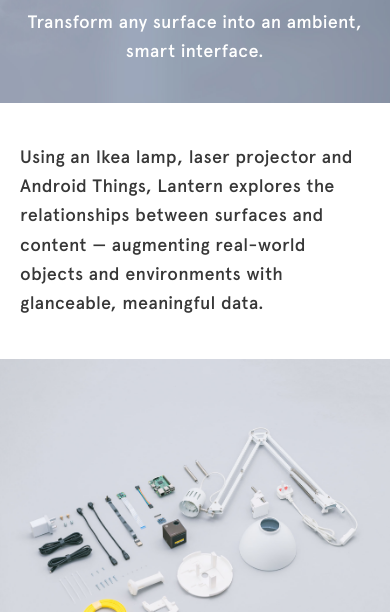
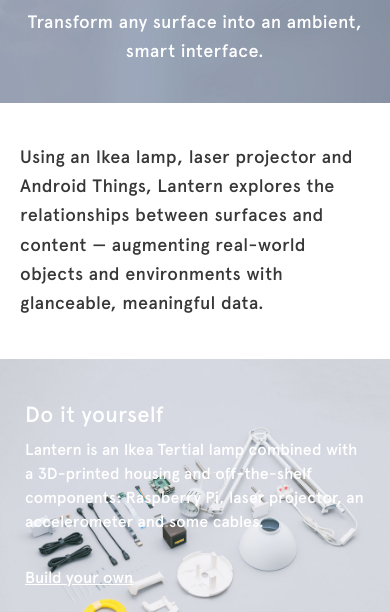
Before and after one commit to teguhpl/nordprojects.github.io, a Jekyll site: the page built from lantern/index.html, in a window 390 px wide. Shown: the part 455-1067 px from the top of the page. Built offline with Jekyll 4.4.1, drawn with Linux system fonts in a browser that asks for light colours; grey boxes are pictures that could not be loaded.

Commit message:
Layout fixes on vision page

```diff
--- a/lantern/index.html
+++ b/lantern/index.html
@@ -33,6 +33,9 @@ breadcrumb:
       left: 54%;
       bottom: 0;
     }
+    .hero-textbox {
+      padding: 0 20px;
+    }
     .hero-bg {
       padding-top: 56.25%;
       width: 100%;
@@ -65,6 +68,12 @@ breadcrumb:
         /* line-height: 30px;
         letter-spacing: 0.64px; */
       }
+      .hero-textbox {
+        position: absolute;
+        left: 59%;
+        width: 413px;
+        max-width: 36%;
+      }
       .hero-bg-container {
         width: 1344px;
         max-width: 100vw;
@@ -77,8 +86,15 @@ breadcrumb:
         width: 100%;
         transform: translate(-50%, -100%);
       }
+      .hero-content {
+        position: absolute;
+        left: 0;
+        top: 0;
+        bottom: 0;
+        right: 0;
+      }
       .hero-video-spacer-mobile {
-        height: 0;
+        display: none;
       }
     }
   </style>
@@ -108,17 +124,15 @@ breadcrumb:
 
     <div class="hero-content">
       {% include_relative nav.inc.html page="vision" %}
-      <div class="spacer" style="height: 60px; height: calc(40% - 220px)"></div>
-      <div class="margins">
-        <div class="row">
-          <div class="col-sm-5 col-sm-push-7">
-            <h1 class="hero-title">
-              <img class="hero-title-image" src="img/lantern-logo.svg">
-            </h1>
-            <div class="hero-video-spacer-mobile"></div>
-            <p class="hero-tagline">Transform any surface into an ambient, smart interface.</p>
-          </div>
-        </div>
+
+      <div class="spacer hidden-xs" style="height: 60px; height: calc(40% - 170px)"></div>
+
+      <div class="hero-textbox">
+        <h1 class="hero-title">
+          <img class="hero-title-image" src="img/lantern-logo.svg">
+        </h1>
+        <div class="hero-video-spacer-mobile"></div>
+        <p class="hero-tagline">Transform any surface into an ambient, smart interface.</p>
       </div>
     </div>
 
@@ -179,7 +193,9 @@ breadcrumb:
         background: transparent;
         color: inherit;
       }
-      .vision-row-background-spacer {
+       {
+         display: none;
+       } {
         height: 85vw;
       }
     }
@@ -223,6 +239,9 @@ breadcrumb:
         letter-spacing: 0.14px;
         line-height: 35px;
         margin-bottom: 1em;
+      }
+      .vision-row-background-spacer {
+        display: none;
       }
     }
   </style>
```
